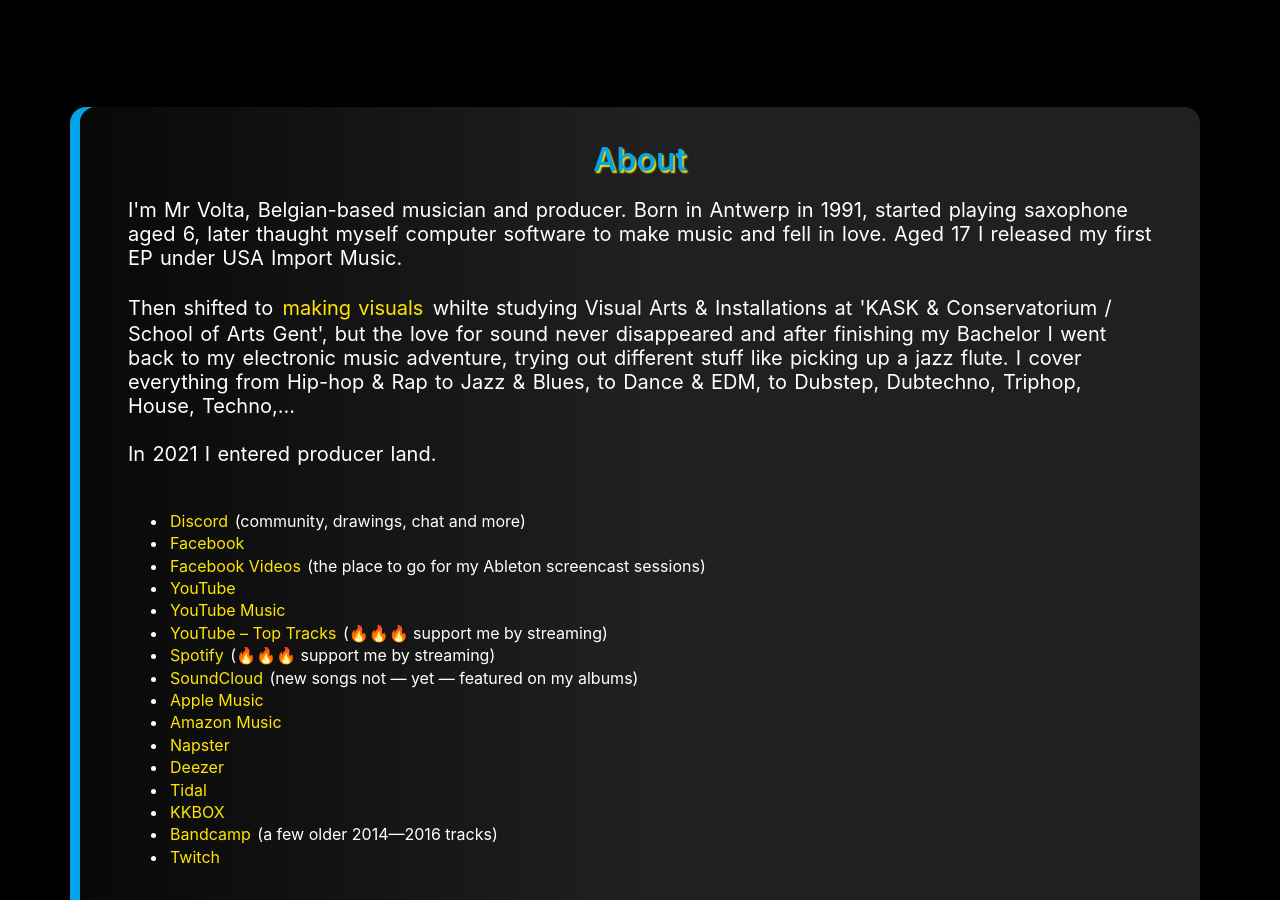
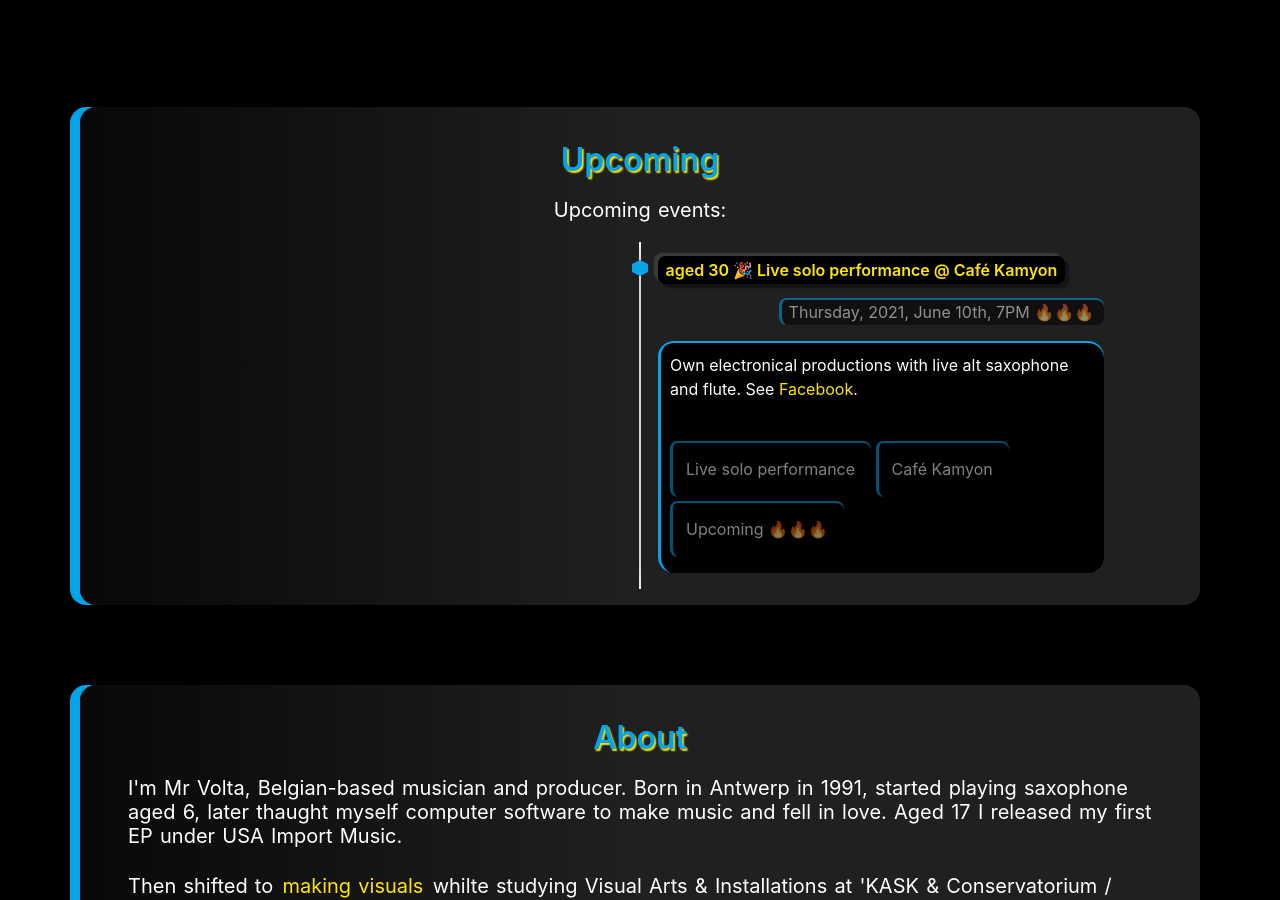
Before and after one commit to mr-volta/mr-volta.github.io, a Jekyll site: the page built from index.html, in a window 1280 px wide and 900 px high, scrolled down 953 px. Built offline with Jekyll 4.4.1, drawn with Linux system fonts in a browser that asks for light colours; some of the changed text lies outside the part shown.

Commit message:
Upcoming

```diff
--- a/_config.yml
+++ b/_config.yml
@@ -30,6 +30,14 @@
 soundcloud_username: mistervolta
 amazon_username: s?k=Mr+Volta+911874+Records+DK&i=digital-music
 
+# UPCOMING SECTION
+# show_upcoming_card:
+# > setting this to true, will display the Upcoming section
+# > setting this to false, will omit the Upcoming section
+show_upcoming_card: true
+# timeline_title: The will be displayed as the title in the Upcoming section
+upcoming_title: Upcoming
+
 # ABOUT ME SECTION
 # show_aboutme_card:
 # > setting this to true, will display the About Me section
@@ -47,13 +55,13 @@
 
   <ul>
   <li><a class="highlight-link" href="https://discord.gg/bqmqTZXNFF" target="_blank" rel="noreferrer">Discord</a> (community, drawings, chat and more)</li>
+  <li><a class="highlight-link" href="https://open.spotify.com/artist/62gPnJGzBj5srDegUHTzR3" target="_blank" rel="noreferrer">Spotify</a> (🔥🔥🔥 support me by streaming)</li>
+  <li><a class="highlight-link" href="https://www.youtube.com/playlist?list=PLaLN0EvcxkHJGLrTlkZOSLsYoSwUWqDYb" target="_blank" rel="noreferrer">YouTube – Top Tracks</a> (🔥🔥🔥 support me by streaming)</li>
   <li><a class="highlight-link" href="https://www.facebook.com/mistervolta/" target="_blank" rel="noreferrer">Facebook</a></li>
-  <li><a class="highlight-link" href="https://www.facebook.com/pg/mistervolta/videos/" target="_blank" rel="noreferrer">Facebook Videos</a> (the place to go for my Ableton screencast sessions)</li>
+  <li><a class="highlight-link" href="https://www.facebook.com/pg/mistervolta/videos/" target="_blank" rel="noreferrer">Facebook Videos</a> (Ableton screencast sessions)</li>
   <li><a class="highlight-link" href="https://www.youtube.com/channel/UCIcnqfpNXdGgtfMe8p6exTQ" target="_blank" rel="noreferrer">YouTube</a></li>
   <li><a class="highlight-link" href="https://music.youtube.com/channel/UCm4Y5yx83S6r5dabqipZkrg" target="_blank" rel="noreferrer">YouTube Music</a></li>
-  <li><a class="highlight-link" href="https://www.youtube.com/playlist?list=PLaLN0EvcxkHJGLrTlkZOSLsYoSwUWqDYb" target="_blank" rel="noreferrer">YouTube – Top Tracks</a> (🔥🔥🔥 support me by streaming)</li>
-  <li><a class="highlight-link" href="https://open.spotify.com/artist/62gPnJGzBj5srDegUHTzR3" target="_blank" rel="noreferrer">Spotify</a> (🔥🔥🔥 support me by streaming)</li>
-  <li><a class="highlight-link" href="https://soundcloud.com/mistervolta" target="_blank" rel="noreferrer">SoundCloud</a> (new songs not — yet — featured on my albums)</li>
+  <li><a class="highlight-link" href="https://soundcloud.com/mistervolta" target="_blank" rel="noreferrer">SoundCloud</a> (songs not — yet — featured on my albums)</li>
   <li><a class="highlight-link" href="https://music.apple.com/artist/mr-volta/306594481" target="_blank" rel="noreferrer">Apple&nbsp;Music</a></li>
   <li><a class="highlight-link" href="https://www.amazon.com/s?k=Mr+Volta+911874+Records+DK&i=digital-music" target="_blank" rel="noreferrer">Amazon Music</a></li>
   <li><a class="highlight-link" href="https://napster.com/artist/mr-volta" target="_blank" rel="noreferrer">Napster</a></li>
@@ -79,9 +87,6 @@
 show_timeline_card: true
 # timeline_title: The will be displayed as the title in the Timeline section
 timeline_title: Experience
-# cv_download_link: The link where you host your cv.
-# > e.g. you share your cv on your dropbox, then add the dropbox link here
-cv_download_link: https://example.com/
 
 # ALBUMS SECTION
 # show_albums_card:
--- a/_data/timeline.yml
+++ b/_data/timeline.yml
@@ -17,17 +17,18 @@
 #     - tag: Rails
 #   timeline-side: right
 
-- title: aged 29 🎉 Live solo performance @ Café Kamyon
+- title: aged 30 🎉 Live solo performance @ Café Kamyon
   title-url: https://www.facebook.com/events/530331537959482
-  date: 2021, June 10th 🆕🆕🆕
+  date: Thursday, 2021, June 10th, 7PM 🔥🔥🔥
   subtitle: >-
     Own electronical productions with live alt saxophone and flute. See <a href="https://www.facebook.com/events/530331537959482">Facebook</a>.<br><br>
   tags:
     - tag: Live solo performance
     - tag: Café Kamyon
+    - tag: Upcoming 🔥🔥🔥
   timeline-side: right
 
-- title: aged 29 📣 Featured @ "DistroKid Jazz" on Spotify
+- title: aged 30 📣 Featured @ "DistroKid Jazz" on Spotify
   title-url:
   date: 2021, February 26th
   subtitle: >-
--- a/_includes/section-albums.html
+++ b/_includes/section-albums.html
@@ -33,7 +33,7 @@
   <h1 class="title"><span>{{site.albums_title}}</span></h1>
 
 <p class="subtitle">
-  My releases (own label)&#58
+  My own releases (own label)&#58
 </p>
 
   <div class="albums-wrapper">
--- /dev/null
+++ b/_includes/section-upcoming.html
@@ -0,0 +1,70 @@
+<h1 class="title">{{site.upcoming_title}}</h1>
+<p class="subtitle">
+  Upcoming events&#58;
+</p>
+
+<div class="timeline-wrapper">
+  <ul class="timeline">
+    {% for event in site.data.timeline %}
+    {% for tag in event.tags %}
+    {% if tag.tag == "Upcoming 🔥🔥🔥" %}
+      {% if event.timeline-side == 'left' %}
+        <li>
+          <div class="direction-l">
+            <div class="flag-wrapper">
+              <span class="hexagon"></span>
+              <span class="flag neumorphism-button" data-aos="zoom-in-right">
+                <a href="{{event.title-url}}" target="_blank" rel="noreferrer">
+                  <span>{{event.title}}</span>
+                </a>
+              </span>
+              <span class="time-wrapper" data-aos="zoom-in-right">
+                <span class="time neumorphism-card">{{event.date}}</span>
+              </span>
+            </div>
+            <div class="desc neumorphism-card" data-aos="zoom-in-right">
+              {{event.subtitle}}
+              {% if event.tags %}
+                <div class="tag-wrapper">
+                  {% for tag in event.tags %}
+                    <span class="tag neumorphism-card">{{tag.tag}}</span>
+                  {% endfor %}
+                </div>
+              {% endif %}
+            </div>
+          </div>
+        </li>
+      {% endif %}
+
+      {% if event.timeline-side == 'right' %}
+        <li>
+          <div class="direction-r">
+            <div class="flag-wrapper">
+              <span class="hexagon"></span>
+              <span class="flag neumorphism-button" data-aos="zoom-in-left">
+                <a href="{{event.title-url}}" target="_blank" rel="noreferrer">
+                  <span>{{event.title}}</span>
+                </a>
+              </span>
+              <span class="time-wrapper" data-aos="zoom-in-left">
+                <span class="time neumorphism-card">{{event.date}}</span>
+              </span>
+            </div>
+            <div class="desc neumorphism-card" data-aos="zoom-in-left">
+              {{event.subtitle}}
+              {% if event.tags %}
+                <div class="tag-wrapper">
+                  {% for tag in event.tags %}
+                    <span class="tag neumorphism-card">{{tag.tag}}</span>
+                  {% endfor %}
+                </div>
+              {% endif %}
+            </div>
+          </div>
+        </li>
+      {% endif %}
+      {% endif %}
+          {% endfor %}
+    {% endfor %}
+  </ul>
+</div>
--- a/_layouts/default.html
+++ b/_layouts/default.html
@@ -36,6 +36,11 @@
   </div>
   {% include landing-page.html %}
   <div class="layout">
+    {%if site.show_upcoming_card %}
+      <section class="card neumorphism-card-big" data-aos="zoom-in" data-aos-duration="200">
+        {% include section-upcoming.html %}
+      </section>
+    {% endif %}
     {%if site.show_aboutme_card %}
       <section class="card neumorphism-card-big" data-aos="zoom-in" data-aos-duration="200">
         {% include section-aboutme.html %}
```
